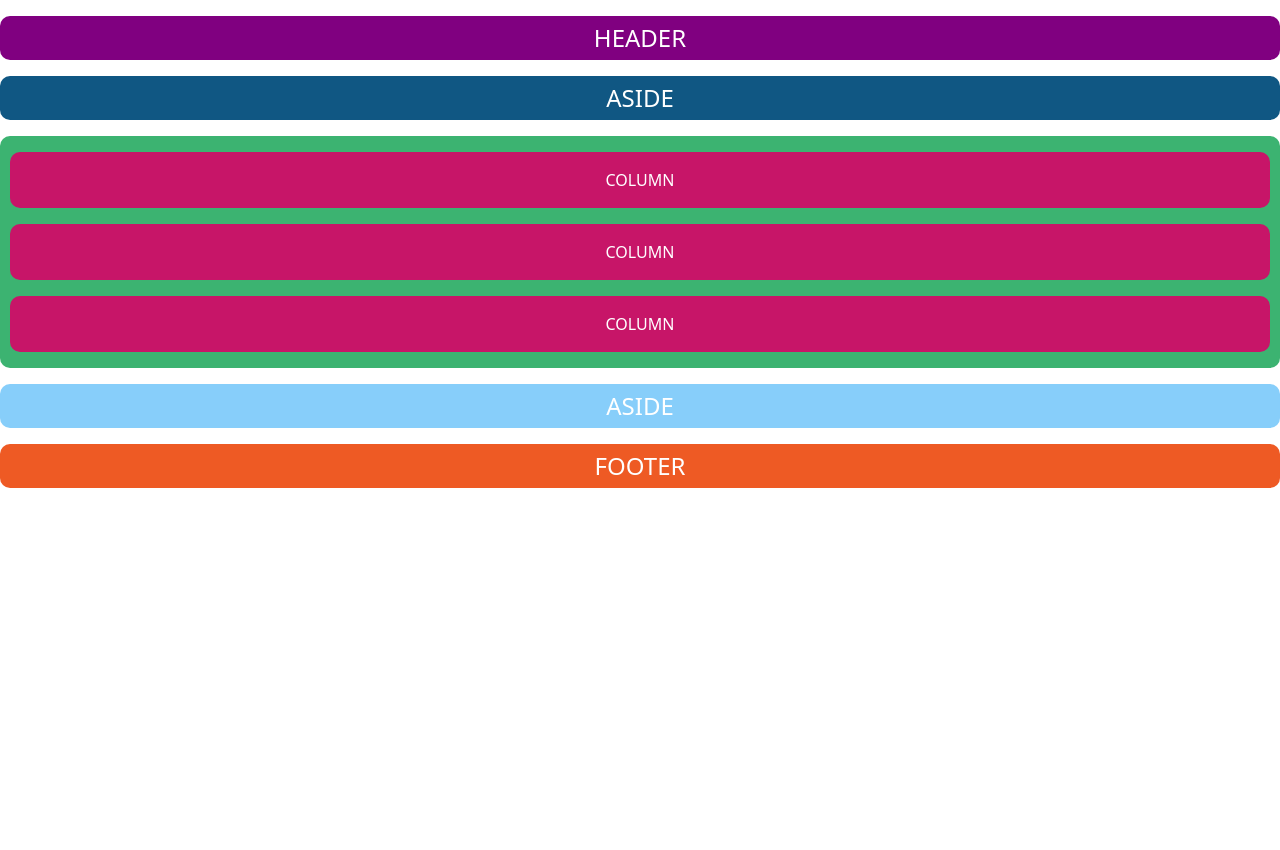
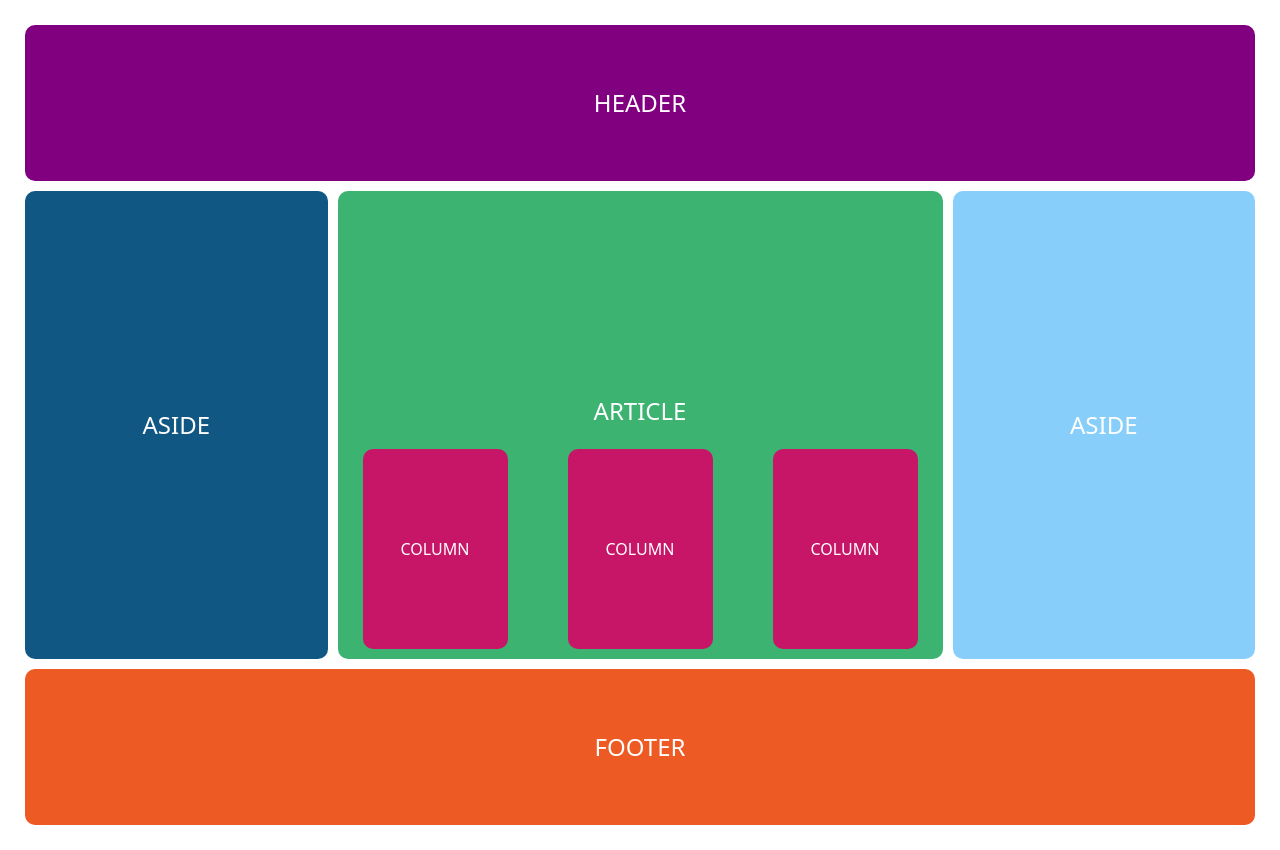
Before and after one commit to N0niBear/grid-wireframe-practice, a plain HTML site: page index.html in a window 1280 px wide. Before the commit the page ends 800 px from the top, so only its background shows below. Drawn offline with Linux system fonts and the light colour scheme.

Commit message:
Grid wiregrame part 2 changes

```diff
--- a/css/style.css
+++ b/css/style.css
@@ -4,7 +4,8 @@ body {
     display:grid;
     grid-template-columns: auto;
     align-content:first baseline;
-    gap: 1rem;
+    gap: 10px;
+    margin: 25px;
     color: white;
     text-align: center;
 }
@@ -12,9 +13,7 @@ body {
 header {
     background-color: purple;
     font-size: 1.5rem;
-    text-align: center;
     padding: .25rem;
-    margin-top: 1rem;
     border-radius: 10px;
 }
 
@@ -27,18 +26,23 @@ header {
 
 main {
     background-color: mediumseagreen;
-    display: grid;
-    padding: .5rem;
     border-radius: 10px;
 }
 
 article {
     background-color: rgb(199, 21, 104);
     padding: 1rem;
-    margin: .5rem .10rem;
+    margin: 10px 25px;
     border-radius: 10px;
-    justify-content: center;
-    align-content: center;
+    text-align: center;
+    display: grid;
+    grid-template-columns: 1fr;
+    gap: 10px;
+}
+
+.article-label {
+  display: none;
+  font-size: 1.5rem;
 }
 
 .asideBottom {
@@ -54,3 +58,54 @@ footer {
     padding: .25rem;
     border-radius: 10px;
 }
+
+@media (min-width: 768px) {
+
+body {
+    display:grid;
+    grid-template-columns: 1fr 2fr 1fr;
+    grid-template-rows: 1fr 3fr 1fr;
+    grid-template-areas:
+    "header header header"
+    "asideTop main asideBottom"
+    "footer footer footer";
+}
+
+header {
+    grid-area: header;
+}
+
+main {
+    display: grid;
+    grid-template-columns: repeat(3, 1fr);
+    grid-template-rows: 1fr auto;
+    gap: 10px;
+    align-items: self-end;
+}
+
+.article-label {
+    display: block;
+    grid-column: 2;
+}
+
+article {
+    grid-column: auto;
+    grid-row: 2;
+    align-items: end;
+    height: 200px;
+    place-items: center;
+}
+
+footer {
+    grid-area: footer;
+}
+
+/* TOOK THE LONGEST TIME TO FIGURE THIS CODE BELOW and ended up needing
+chatgpt help, could not put these in the right place at all. Had the right
+place-items, but did not realize I had to go back and make them all
+display: grid; */
+header, .asideTop, .asideBottom, footer {
+    display: grid;
+    place-items: center;
+}
+}
--- a/index.html
+++ b/index.html
@@ -10,6 +10,7 @@
          <header>HEADER</header>
          <aside class ="asideTop">ASIDE</aside>
             <main>
+             <div class = "article-label">ARTICLE</div>
              <article>COLUMN</article>
              <article>COLUMN</article>
              <article>COLUMN</article>
```
Also changed, not shown: desktop-wireframe.png (added).
